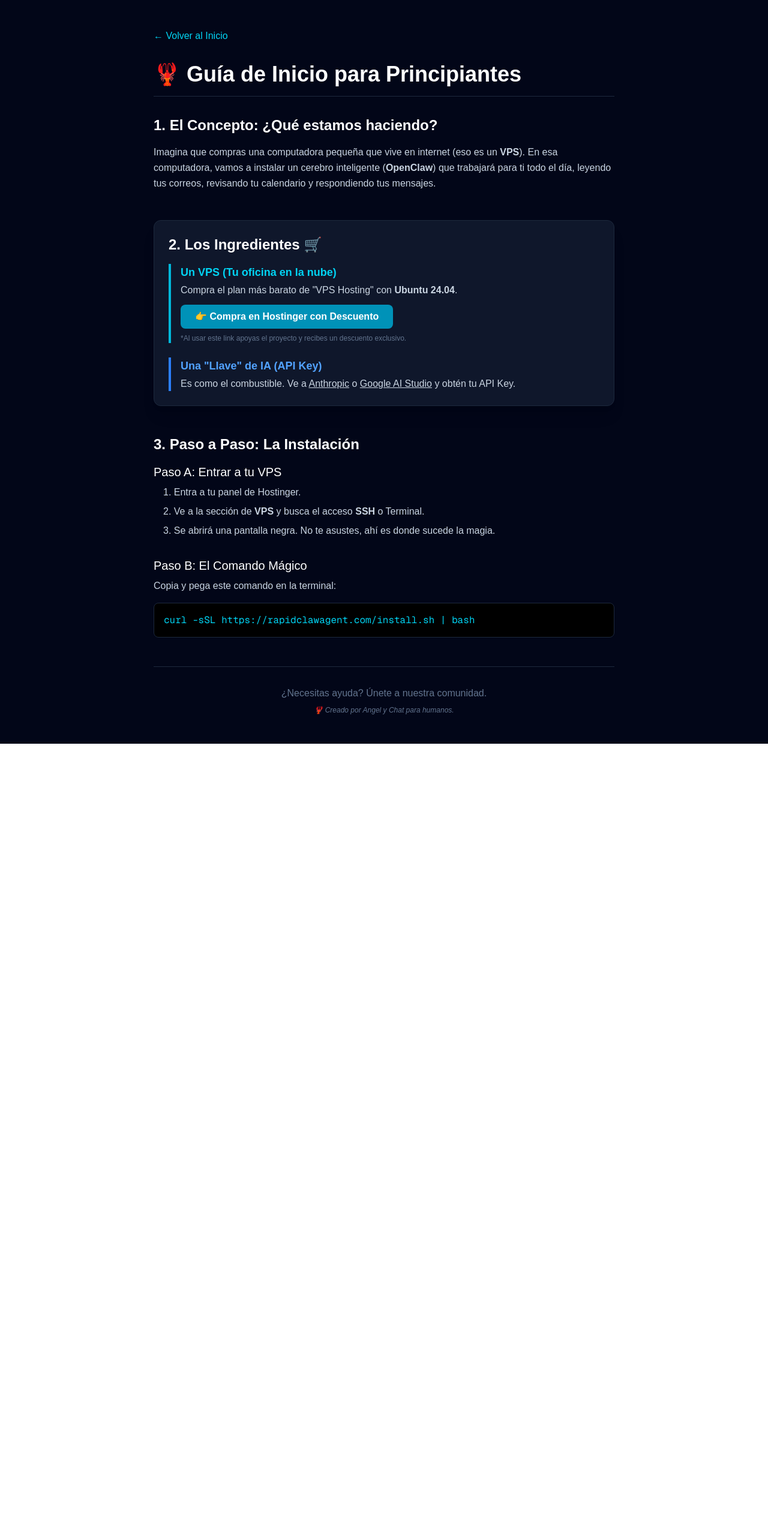
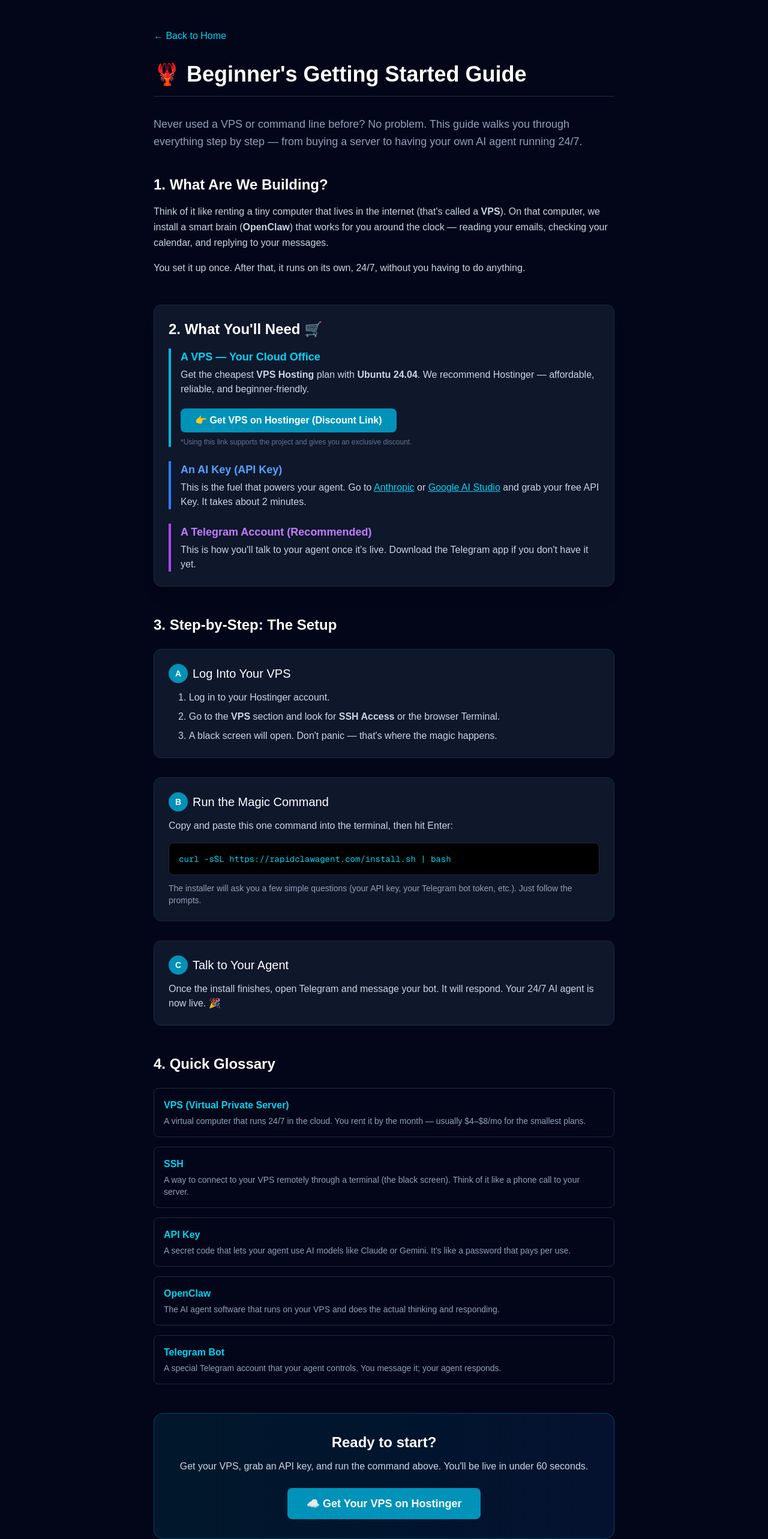
Before and after one commit to Angolin64/rapidclawagent, a Next.js app: page /guia in a window 1280 px wide. Shown: the top 2566 px of the page at 60% size. Before the commit the page ends 1240 px from the top, so only its background shows below. Built offline with nearby package versions, Linux system fonts and the light colour scheme.

Commit message:
feat: translate /guia page to English + update main page link text

```diff
--- a/app/guia/page.tsx
+++ b/app/guia/page.tsx
@@ -5,75 +5,159 @@
     <main className="min-h-screen bg-slate-950 text-slate-300 py-12 px-4">
       <div className="max-w-3xl mx-auto">
         <Link href="/" className="text-cyan-400 hover:text-cyan-300 mb-8 inline-block">
-          ← Volver al Inicio
+          ← Back to Home
         </Link>
 
         <h1 className="text-4xl font-bold text-white mb-8 border-b border-slate-800 pb-4">
-          🦞 Guía de Inicio para Principiantes
+          🦞 Beginner&apos;s Getting Started Guide
         </h1>
 
+        <p className="text-slate-400 mb-10 leading-relaxed text-lg">
+          Never used a VPS or command line before? No problem. This guide walks you through
+          everything step by step — from buying a server to having your own AI agent running 24/7.
+        </p>
+
+        {/* Step 1 */}
         <section className="mb-12">
-          <h2 className="text-2xl font-semibold text-white mb-4">1. El Concepto: ¿Qué estamos haciendo?</h2>
+          <h2 className="text-2xl font-semibold text-white mb-4">1. What Are We Building?</h2>
           <p className="mb-4 leading-relaxed">
-            Imagina que compras una computadora pequeña que vive en internet (eso es un <strong>VPS</strong>).
-            En esa computadora, vamos a instalar un cerebro inteligente (<strong>OpenClaw</strong>) que trabajará para ti todo el día,
-            leyendo tus correos, revisando tu calendario y respondiendo tus mensajes.
+            Think of it like renting a tiny computer that lives in the internet (that&apos;s called a <strong>VPS</strong>).
+            On that computer, we install a smart brain (<strong>OpenClaw</strong>) that works for you around the clock —
+            reading your emails, checking your calendar, and replying to your messages.
+          </p>
+          <p className="leading-relaxed">
+            You set it up once. After that, it runs on its own, 24/7, without you having to do anything.
           </p>
         </section>
 
+        {/* Step 2 */}
         <section className="mb-12 bg-slate-900 border border-slate-800 rounded-xl p-6 shadow-xl">
           <h2 className="text-2xl font-semibold text-white mb-4 flex items-center gap-2">
-            2. Los Ingredientes 🛒
+            2. What You&apos;ll Need 🛒
           </h2>
           <div className="space-y-6">
             <div className="border-l-4 border-cyan-500 pl-4">
-              <h3 className="text-lg font-bold text-cyan-400 mb-1">Un VPS (Tu oficina en la nube)</h3>
-              <p>Compra el plan más barato de "VPS Hosting" con <strong>Ubuntu 24.04</strong>.</p>
+              <h3 className="text-lg font-bold text-cyan-400 mb-1">A VPS — Your Cloud Office</h3>
+              <p className="mb-2">
+                Get the cheapest <strong>VPS Hosting</strong> plan with <strong>Ubuntu 24.04</strong>.
+                We recommend Hostinger — affordable, reliable, and beginner-friendly.
+              </p>
               <a
                 href="https://www.hostinger.com?REFERRALCODE=SVYAGOLINZTB"
                 target="_blank"
                 rel="noopener noreferrer"
                 className="inline-block mt-3 bg-cyan-600 hover:bg-cyan-500 text-white font-bold py-2 px-6 rounded-lg transition-all transform hover:scale-105"
               >
-                👉 Compra en Hostinger con Descuento
+                👉 Get VPS on Hostinger (Discount Link)
               </a>
               <p className="text-xs text-slate-500 mt-2">
-                *Al usar este link apoyas el proyecto y recibes un descuento exclusivo.
+                *Using this link supports the project and gives you an exclusive discount.
               </p>
             </div>
 
             <div className="border-l-4 border-blue-500 pl-4">
-              <h3 className="text-lg font-bold text-blue-400 mb-1">Una "Llave" de IA (API Key)</h3>
-              <p>Es como el combustible. Ve a <a href="https://console.anthropic.com/" className="underline">Anthropic</a> o <a href="https://aistudio.google.com/" className="underline">Google AI Studio</a> y obtén tu API Key.</p>
+              <h3 className="text-lg font-bold text-blue-400 mb-1">An AI Key (API Key)</h3>
+              <p>
+                This is the fuel that powers your agent. Go to{' '}
+                <a href="https://console.anthropic.com/" className="underline text-cyan-400" target="_blank" rel="noopener noreferrer">Anthropic</a>{' '}
+                or{' '}
+                <a href="https://aistudio.google.com/" className="underline text-cyan-400" target="_blank" rel="noopener noreferrer">Google AI Studio</a>{' '}
+                and grab your free API Key. It takes about 2 minutes.
+              </p>
+            </div>
+
+            <div className="border-l-4 border-purple-500 pl-4">
+              <h3 className="text-lg font-bold text-purple-400 mb-1">A Telegram Account (Recommended)</h3>
+              <p>
+                This is how you&apos;ll talk to your agent once it&apos;s live.
+                Download the Telegram app if you don&apos;t have it yet.
+              </p>
             </div>
           </div>
         </section>
 
+        {/* Step 3 */}
         <section className="mb-12">
-          <h2 className="text-2xl font-semibold text-white mb-4">3. Paso a Paso: La Instalación</h2>
+          <h2 className="text-2xl font-semibold text-white mb-6">3. Step-by-Step: The Setup</h2>
           <div className="space-y-8">
-            <div>
-              <h3 className="text-xl font-medium text-white mb-2">Paso A: Entrar a tu VPS</h3>
-              <ol className="list-decimal list-inside space-y-2 ml-4">
-                <li>Entra a tu panel de Hostinger.</li>
-                <li>Ve a la sección de <strong>VPS</strong> y busca el acceso <strong>SSH</strong> o Terminal.</li>
-                <li>Se abrirá una pantalla negra. No te asustes, ahí es donde sucede la magia.</li>
+
+            <div className="bg-slate-900 border border-slate-800 rounded-xl p-6">
+              <h3 className="text-xl font-medium text-white mb-3 flex items-center gap-2">
+                <span className="bg-cyan-600 text-white rounded-full w-8 h-8 flex items-center justify-center text-sm font-bold">A</span>
+                Log Into Your VPS
+              </h3>
+              <ol className="list-decimal list-inside space-y-2 ml-4 text-slate-300">
+                <li>Log in to your Hostinger account.</li>
+                <li>Go to the <strong>VPS</strong> section and look for <strong>SSH Access</strong> or the browser Terminal.</li>
+                <li>A black screen will open. Don&apos;t panic — that&apos;s where the magic happens.</li>
               </ol>
             </div>
 
-            <div>
-              <h3 className="text-xl font-medium text-white mb-2">Paso B: El Comando Mágico</h3>
-              <p className="mb-4">Copia y pega este comando en la terminal:</p>
-              <div className="bg-black rounded-lg p-4 font-mono text-cyan-400 border border-slate-800 overflow-x-auto">
+            <div className="bg-slate-900 border border-slate-800 rounded-xl p-6">
+              <h3 className="text-xl font-medium text-white mb-3 flex items-center gap-2">
+                <span className="bg-cyan-600 text-white rounded-full w-8 h-8 flex items-center justify-center text-sm font-bold">B</span>
+                Run the Magic Command
+              </h3>
+              <p className="mb-4 text-slate-300">Copy and paste this one command into the terminal, then hit Enter:</p>
+              <div className="bg-black rounded-lg p-4 font-mono text-cyan-400 border border-slate-800 overflow-x-auto text-sm">
                 curl -sSL https://rapidclawagent.com/install.sh | bash
               </div>
+              <p className="mt-3 text-slate-400 text-sm">
+                The installer will ask you a few simple questions (your API key, your Telegram bot token, etc.).
+                Just follow the prompts.
+              </p>
             </div>
+
+            <div className="bg-slate-900 border border-slate-800 rounded-xl p-6">
+              <h3 className="text-xl font-medium text-white mb-3 flex items-center gap-2">
+                <span className="bg-cyan-600 text-white rounded-full w-8 h-8 flex items-center justify-center text-sm font-bold">C</span>
+                Talk to Your Agent
+              </h3>
+              <p className="text-slate-300">
+                Once the install finishes, open Telegram and message your bot. It will respond.
+                Your 24/7 AI agent is now live. 🎉
+              </p>
+            </div>
+
           </div>
         </section>
 
+        {/* FAQ / Glossary */}
+        <section className="mb-12">
+          <h2 className="text-2xl font-semibold text-white mb-6">4. Quick Glossary</h2>
+          <div className="space-y-4">
+            {[
+              { term: "VPS (Virtual Private Server)", def: "A virtual computer that runs 24/7 in the cloud. You rent it by the month — usually $4–$8/mo for the smallest plans." },
+              { term: "SSH", def: "A way to connect to your VPS remotely through a terminal (the black screen). Think of it like a phone call to your server." },
+              { term: "API Key", def: "A secret code that lets your agent use AI models like Claude or Gemini. It's like a password that pays per use." },
+              { term: "OpenClaw", def: "The AI agent software that runs on your VPS and does the actual thinking and responding." },
+              { term: "Telegram Bot", def: "A special Telegram account that your agent controls. You message it; your agent responds." },
+            ].map(({ term, def }) => (
+              <div key={term} className="border border-slate-800 rounded-lg p-4">
+                <dt className="text-cyan-400 font-semibold mb-1">{term}</dt>
+                <dd className="text-slate-400 text-sm">{def}</dd>
+              </div>
+            ))}
+          </div>
+        </section>
+
+        {/* CTA */}
+        <section className="mb-12 bg-gradient-to-r from-cyan-500/10 to-blue-500/10 border border-cyan-500/30 rounded-2xl p-8 text-center">
+          <h2 className="text-2xl font-bold text-white mb-3">Ready to start?</h2>
+          <p className="text-slate-300 mb-6">Get your VPS, grab an API key, and run the command above. You&apos;ll be live in under 60 seconds.</p>
+          <a
+            href="https://www.hostinger.com?REFERRALCODE=SVYAGOLINZTB"
+            target="_blank"
+            rel="noopener noreferrer"
+            className="inline-block bg-cyan-600 hover:bg-cyan-500 text-white font-bold py-3 px-8 rounded-lg transition-all transform hover:scale-105 text-lg"
+          >
+            ☁️ Get Your VPS on Hostinger
+          </a>
+        </section>
+
         <footer className="border-t border-slate-800 pt-8 mt-12 text-center text-slate-500">
-          <p>¿Necesitas ayuda? Únete a nuestra comunidad.</p>
-          <p className="mt-2 text-xs italic">🦞 Creado por Angel y Chat para humanos.</p>
+          <p>Need help? Join our community.</p>
+          <p className="mt-2 text-xs italic">🦞 Built by Angel and Chat for humans.</p>
         </footer>
       </div>
     </main>
--- a/app/page.tsx
+++ b/app/page.tsx
@@ -105,7 +105,7 @@
                 href="/guia"
                 className="inline-flex items-center gap-2 text-cyan-400 hover:text-cyan-300 transition-colors bg-cyan-400/10 px-6 py-3 rounded-full text-base font-medium border border-cyan-400/20 shadow-lg shadow-cyan-500/10"
               >
-                📖 Guía Paso a Paso (Principiantes)
+                📖 Beginner&apos;s Setup Guide
               </a>
               <a
                 href="https://www.hostinger.com?REFERRALCODE=SVYAGOLINZTB"
```
